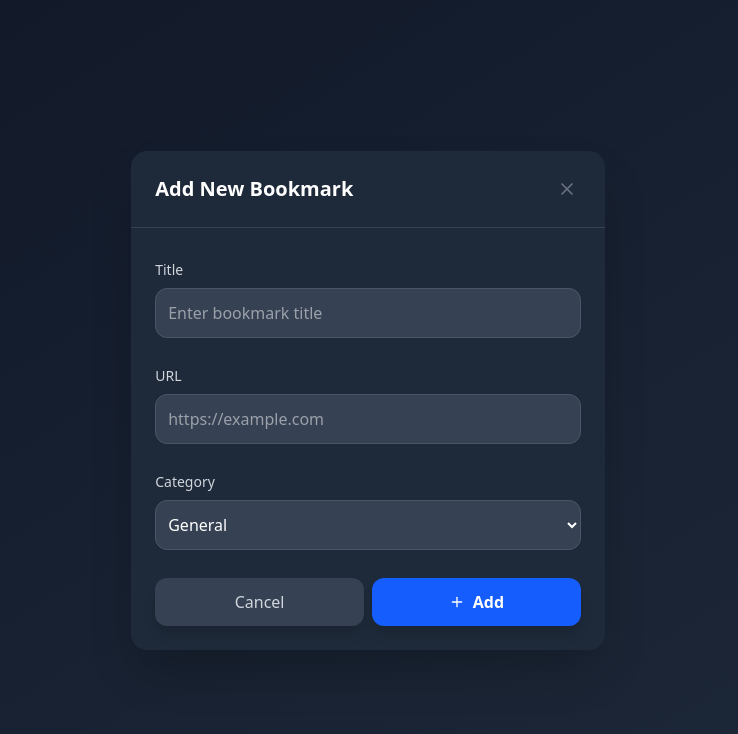
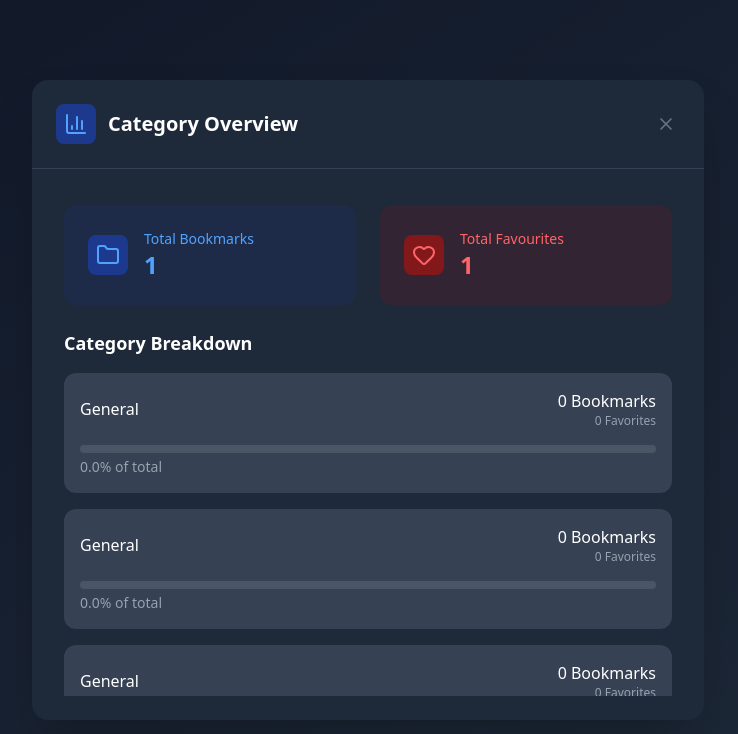
Before and after one commit to arafatmansuri/Bookmark-manager, a React (Vite) app in the folder client/: page / in a window 1280 px wide. Shown: the top 734 px of the page, without its empty margins (272-1010 px from the left). Built offline with nearby package versions, Linux system fonts and the light colour scheme.

Commit message:
Add CentralCard Component which includes all buttons and View Categories Component

```diff
--- a/client/src/App.tsx
+++ b/client/src/App.tsx
@@ -1,9 +1,9 @@
-import { AddBookmark, ManageCategory } from "./components";
+import { CategoryOverview } from "./components";
 
 function App() {
   return (
-    <div className="text-black bg-gradient-to-br from-blue-50 to-indigo-100 dark dark:text-white dark:from-gray-900 dark:to-gray-800 w-screen min-h-screen">
-      <AddBookmark/>
+    <div className="text-black bg-gradient-to-br from-blue-50 to-indigo-100 dark dark:text-white dark:from-gray-900 dark:to-gray-800 min-h-screen">
+      <CategoryOverview />
     </div>
   );
 }
--- a/client/src/components/Button.tsx
+++ b/client/src/components/Button.tsx
@@ -10,14 +10,14 @@ interface ButtonProps {
 }
 const variantClasses: { primary: string; secondary: string } = {
   primary: `bg-blue-600 hover:bg-blue-700 font-semibold`,
-  secondary: `dark:bg-gray-700 dark:hover:bg-gray-600 dark:text-gray-300 text-gray-700 bg-gray-300 hover:bg-gray-200 border-transparent`,
+  secondary: `dark:bg-gray-700 dark:hover:bg-gray-600 dark:text-gray-300 text-gray-700 bg-gray-300 hover:bg-gray-200 border-transparent font-medium`,
 };
 const sizeClassess: { sm: string; md: string; lg: string } = {
-  sm: `px-3 py-2 rounded-full text-sm font-medium focus:bg-blue-100 dark:focus:bg-blue-900 focus:text-blue-700 dark:focus:text-blue-300 focus:border-blue-300 dark:focus:border-blue-600`,
-  md: `font-medium px-5 py-3`,
-  lg: `w-full py-3 px-4`,
+  sm: `px-5 py-2 rounded-full text-sm font-medium focus:bg-blue-100 dark:focus:bg-blue-900 focus:text-blue-700 dark:focus:text-blue-300 focus:border-blue-300 dark:focus:border-blue-600 border-2`,
+  md: `px-5 py-2 rounded-xl`,
+  lg: `w-full py-3 px-4 rounded-xl`,
 };
-const commonClasses: string = `rounded-xl shadow-lg hover:shadow-xl cursor-pointer flex items-center justify-center gap-2 transition-all duration-200 `;
+const commonClasses: string = `shadow-lg hover:shadow-xl cursor-pointer flex items-center justify-center gap-2 transition-all duration-200 `;
 export function Button({
   text,
   variant,
--- /dev/null
+++ b/client/src/components/CategoryOverview.tsx
@@ -0,0 +1,84 @@
+import { BarChart3, Folder, Heart, X } from "lucide-react";
+import { TotalCard } from "./TotalCard";
+
+export function CategoryOverview() {
+  return (
+    <div className="w-screen h-screen flex items-center justify-center">
+      <div className="bg-white dark:bg-gray-800 rounded-2xl shadow-2xl h-[80vh] overflow-hidden min-w-2xl flex flex-col gap-3 pb-6">
+        <div className="flex justify-between items-center p-6 border-b border-gray-700">
+          <div className="flex gap-3 items-center">
+            <div className="p-2 h-10 rounded-lg dark:bg-blue-900">
+              <BarChart3 className="w-6 h-6 dark:text-blue-400 text-blue-600" />
+            </div>
+            <h1 className="font-semibold text-xl">Category Overview</h1>
+          </div>
+          <button className="p-1 hover:bg-gray-100 dark:hover:bg-gray-700 rounded cursor-pointer">
+            <X className="h-5 w-5 text-gray-400 dark:text-gray-500" />
+          </button>
+        </div>
+        <div className="overflow-y-auto max-h-[calc(80vh-120px)]">
+          <div className="flex gap-6 px-8 py-6">
+            <TotalCard
+              icon={<Folder />}
+              text="Total Bookmarks"
+              totalCount={1}
+              classes="dark:bg-blue-900 bg-blue-600 dark:text-blue-400 text-blue-100"
+              color="dark:bg-blue-900/20 w-[50%] dark:text-blue-400 text-blue-600 border-none"
+              totalCountStyle="dark:text-blue-400 text-blue-600"
+            />
+            <TotalCard
+              icon={<Heart />}
+              text="Total Favourites"
+              totalCount={1}
+              classes="dark:bg-red-900 bg-red-600 dark:text-red-400 text-red-100"
+              color="dark:bg-red-900/20 w-[50%] dark:text-red-400 text-red-600"
+              totalCountStyle="dark:text-red-400 text-red-600"
+            />
+          </div>
+          <div className="flex flex-col px-8 gap-4">
+            <h1 className="font-semibold text-lg">Category Breakdown</h1>
+            <div className="dark:bg-gray-700 flex flex-col gap-4 p-4 rounded-xl">
+              <div className="flex justify-between items-center">
+                <h3 className="font-medium">General</h3>
+                <div className="text-right">
+                  <h3 className="font-medium">0 Bookmarks</h3>
+                  <h5 className="text-xs text-gray-400">0 Favorites</h5>
+                </div>
+              </div>
+              <div>
+                <div className="bg-gray-200 dark:bg-gray-600 p-1 rounded-full mb-1"></div>
+                <div className="text-sm text-gray-400">0.0% of total</div>
+              </div>
+            </div>
+            <div className="dark:bg-gray-700 flex flex-col gap-4 p-4 rounded-xl">
+              <div className="flex justify-between items-center">
+                <h3 className="font-medium">General</h3>
+                <div className="text-right">
+                  <h3 className="font-medium">0 Bookmarks</h3>
+                  <h5 className="text-xs text-gray-400">0 Favorites</h5>
+                </div>
+              </div>
+              <div>
+                <div className="bg-gray-200 dark:bg-gray-600 p-1 rounded-full mb-1"></div>
+                <div className="text-sm text-gray-400">0.0% of total</div>
+              </div>
+            </div>
+            <div className="dark:bg-gray-700 flex flex-col gap-4 p-4 rounded-xl">
+              <div className="flex justify-between items-center">
+                <h3 className="font-medium">General</h3>
+                <div className="text-right">
+                  <h3 className="font-medium">0 Bookmarks</h3>
+                  <h5 className="text-xs text-gray-400">0 Favorites</h5>
+                </div>
+              </div>
+              <div>
+                <div className="bg-gray-200 dark:bg-gray-600 p-1 rounded-full mb-1"></div>
+                <div className="text-sm text-gray-400">0.0% of total</div>
+              </div>
+            </div>
+          </div>
+        </div>
+      </div>
+    </div>
+  );
+}
--- /dev/null
+++ b/client/src/components/Main.tsx
@@ -0,0 +1,57 @@
+import { BarChart3, Filter, Heart, Pen, Plus, Search } from "lucide-react";
+import { Button } from "./Button";
+import { Input } from "./Input";
+
+export function Main() {
+  return (
+    <div className="flex flex-col dark:bg-gray-800 rounded-2xl shadow-sm border border-gray-200 dark:border-gray-700 p-6 gap-6 justify-center">
+      <div className="flex flex-wrap lg:flex-row gap-4">
+        <Input
+          startIcon={
+            <Search className="absolute left-3 top-1/2 transform -translate-y-1/2 h-5 w-5 text-gray-400" />
+          }
+          isLabel={false}
+          isFull={false}
+          width="w-full lg:flex-1"
+          placeholder="Search bookmarks..."
+          type="text"
+          classes="pl-10 py-3 dark:bg-gray-800"
+        />
+        <Button
+          size="md"
+          text="Favorites Only"
+          variant="secondary"
+          startIcon={<Heart className="h-4 w-4" />}
+        />
+        <Button
+          size="md"
+          text="View Categories"
+          variant="secondary"
+          startIcon={<BarChart3 className="h-4 w-4" />}
+        />
+        <Button
+          size="md"
+          text="Manage Categories"
+          variant="secondary"
+          startIcon={<Pen className="h-4 w-4" />}
+        />
+        <Button
+          size="md"
+          text="Add Bookmark"
+          variant="primary"
+          startIcon={<Plus className="h-4 w-4" />}
+        />
+      </div>
+      <div className="flex gap-4">
+        <span className="flex gap-2 dark:text-gray-400 text-gray-600 items-center">
+          <Filter className="h-5 w-5" />
+          <span className="font-medium">Filter:</span>
+        </span>
+        <div className="flex gap-2">
+            <Button size="sm" text="All" variant="secondary"/>
+            <Button size="sm" text="General" color="gray" variant="secondary"/>
+        </div>
+      </div>
+    </div>
+  );
+}
--- a/client/src/components/ManageCategory.tsx
+++ b/client/src/components/ManageCategory.tsx
@@ -1,4 +1,4 @@
-import { Pen, Plus, Trash, Trash2, X } from "lucide-react";
+import { Pen, Plus, Trash2, X } from "lucide-react";
 import { Button } from "./Button";
 import { Input } from "./Input";
 
--- a/client/src/components/TotalCard.tsx
+++ b/client/src/components/TotalCard.tsx
@@ -1,18 +1,39 @@
-import React from 'react'
-interface TotalCardProps{
-    text:string;
-    totalCount:number;
-    icon: React.ReactElement;
-    classes?: string
+import React from "react";
+interface TotalCardProps {
+  text: string;
+  totalCount: number;
+  icon: React.ReactElement;
+  classes?: string;
+  color?: string;
+  totalCountStyle?: string;
 }
-export function TotalCard({text,totalCount,icon,classes}:TotalCardProps) {
+export function TotalCard({
+  text,
+  totalCount,
+  icon,
+  classes,
+  color,
+  totalCountStyle,
+}: TotalCardProps) {
   return (
-    <div className='w-64 flex items-center gap-4 dark:bg-gray-800 rounded-xl p-6 border dark:border-gray-700 border-gray-200 shadow-sm'>
-        <div className={`${classes} p-2 h-10 rounded-lg`}>{icon}</div>
-        <div>
-            <h1 className='font-medium dark:text-gray-400 text-gray-600 text-sm'>{text}</h1>
-            <h1 className='text-2xl font-semibold dark:text-white text-gray-900'>{totalCount}</h1>
-        </div>
+    <div
+      className={`flex items-center gap-4 rounded-xl p-6 dark:border-gray-700 border-gray-200 ${
+        color
+          ? color
+          : "dark:bg-gray-800 w-64 dark:text-gray-400 text-gray-600 border shadow-sm"
+      }`}
+    >
+      <div className={`${classes} p-2 h-10 rounded-lg`}>{icon}</div>
+      <div>
+        <h1 className="font-medium text-sm">{text}</h1>
+        <h1
+          className={`text-2xl font-bold ${
+            totalCountStyle ? totalCountStyle : "dark:text-white text-gray-900"
+          }`}
+        >
+          {totalCount}
+        </h1>
+      </div>
     </div>
-  )
+  );
 }
--- a/client/src/components/index.ts
+++ b/client/src/components/index.ts
@@ -4,3 +4,5 @@ export { Input } from "./Input";
 export { TotalCard } from "./TotalCard";
 export { ManageCategory } from "./ManageCategory";
 export { AddBookmark } from "./AddBookmark";
+export { Main } from "./Main";
+export { CategoryOverview } from "./CategoryOverview";
```
